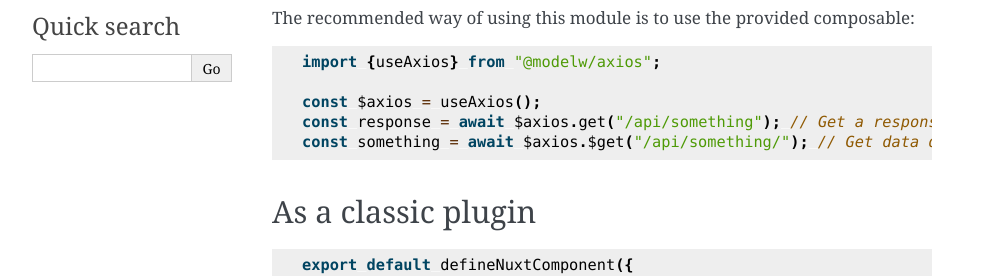
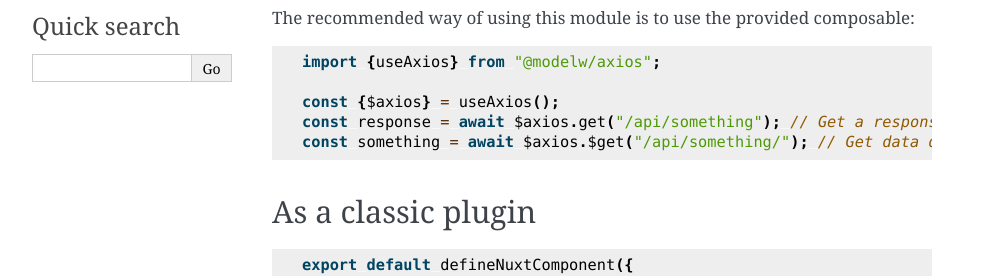
Before and after one commit to ModelW/axios-ts, a Sphinx documentation site: the page built from doc/source/usage.md, in a window 1280 px wide. Shown: the part 236-512 px from the top of the page, without its empty margins (148-1140 px from the left). Built offline with Sphinx 7.4.7, drawn with Linux system fonts in a browser that asks for light colours.

````diff
--- a/doc/source/usage.md
+++ b/doc/source/usage.md
@@ -11,7 +11,7 @@ The recommended way of using this module is to use the provided composable:
 ```typescript
 import {useAxios} from "@modelw/axios";
 
-const $axios = useAxios();
+const {$axios} = useAxios();
 const response = await $axios.get("/api/something"); // Get a response
 const something = await $axios.$get("/api/something/"); // Get data directly
 ```
````
